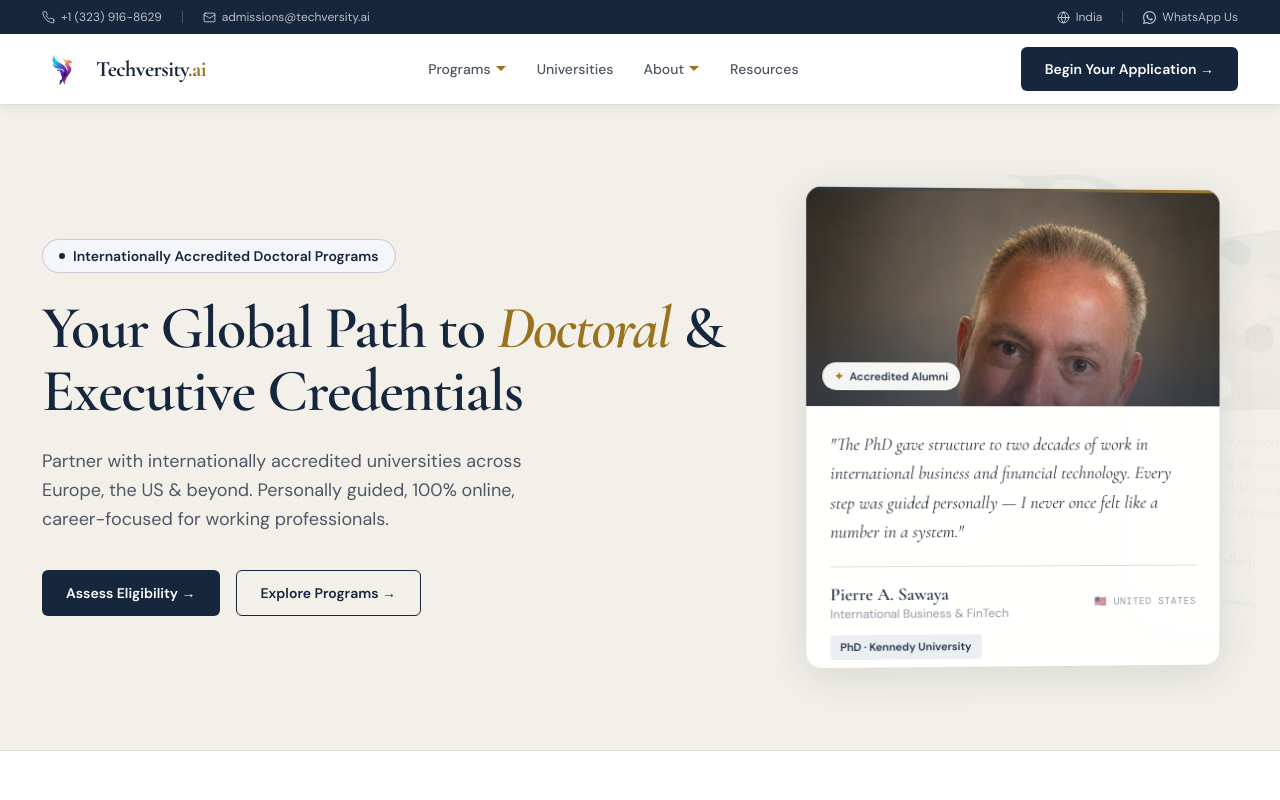
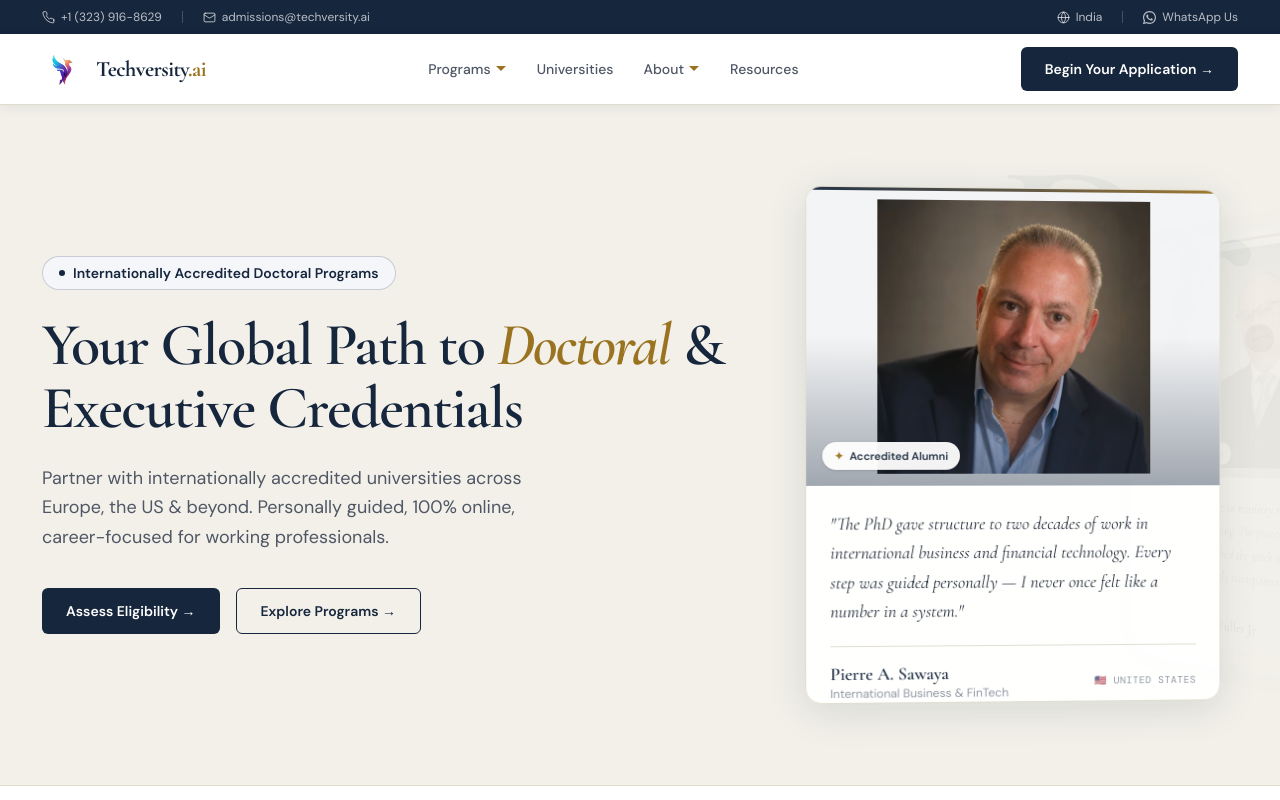
Before and after one commit to techversity/Techversity, a Next.js app: page / in a window 1280 px wide. Shown: the top 800 px of the page. Built offline with nearby package versions, Linux system fonts and the light colour scheme.

Commit message:
optimize image

```diff
--- a/src/components/ui/AlumniCard.js
+++ b/src/components/ui/AlumniCard.js
@@ -1,4 +1,5 @@
 "use client";
+
 import { useState, useEffect, useRef } from "react";
 import Image from "next/image";
 import { alumni } from "@/lib/alumni";
@@ -12,50 +13,74 @@
     const timer = setInterval(() => {
       const next = (curRef.current + 1) % alumni.length;
       curRef.current = next;
+
       const newId = uid.current++;
+
       setCards((prev) => [
         ...prev.map((c) => ({ ...c, cls: "alumni-exit" })),
         { id: newId, index: next, cls: "alumni-enter" },
       ]);
+
       setTimeout(() => {
         setCards((prev) => prev.filter((c) => c.id === newId));
       }, 1300);
     }, 3000);
+
     return () => clearInterval(timer);
   }, []);
 
   return (
-    <div className="relative h-[485px]" style={{ perspective: "1200px" }}>
+    <div
+      className="relative h-[520px]"
+      style={{ perspective: "1200px" }}
+    >
       {cards.map((c) => {
         const a = alumni[c.index];
+
         return (
           <div
             key={c.id}
             className={`absolute inset-0 bg-white border border-line rounded-2xl overflow-hidden shadow-[0_8px_40px_rgba(22,38,61,0.12)] ${c.cls}`}
           >
-            {/* top gradient bar */}
+            {/* Top Gradient */}
             <div className="absolute top-0 left-0 right-0 h-[3px] bg-gradient-to-r from-wine to-gold z-20"></div>
 
-            {/* photo */}
-            <div className="relative h-55 bg-wine">
-              <Image src={a.photo} alt={a.name} fill className="object-cover object-top" sizes="400px" />
-              <div className="absolute inset-0 bg-gradient-to-t from-wine/55 via-transparent to-transparent z-10"></div>
+            {/* Photo */}
+            <div className="relative h-[300px] bg-gray-100 overflow-hidden">
+              <Image
+                src={a.photo}
+                alt={a.name}
+                fill
+                sizes="400px"
+                priority
+                className="object-contain object-center p-3"
+              />
+
+              <div className="absolute inset-0 bg-gradient-to-t from-wine/40 via-transparent to-transparent z-10"></div>
+
               <span className="absolute bottom-4 left-4 bg-white/95 text-wine text-[11px] font-semibold px-3 py-1.5 rounded-full flex items-center gap-1.5 shadow z-20">
-                <span className="text-gold">✦</span> Accredited Alumni
+                <span className="text-gold">✦</span>
+                Accredited Alumni
               </span>
             </div>
 
-            {/* body */}
+            {/* Body */}
             <div className="p-5 lg:p-6">
-              <p className="font-display italic text-base lg:text-lg text-ink leading-relaxed mb-5 min-h-[80px] break-words line-clamp-4">
+              <p className="font-display italic text-base lg:text-lg text-ink leading-relaxed mb-5 min-h-[80px] line-clamp-4">
                 "{a.quote}"
               </p>
 
               <div className="flex items-center justify-between pt-4 border-t border-line">
                 <div className="min-w-0 pr-3">
-                  <div className="font-display font-semibold text-lg text-wine leading-tight truncate">{a.name}</div>
-                  <div className="text-xs text-mist leading-snug">{a.role}</div>
+                  <div className="font-display font-semibold text-lg text-wine leading-tight truncate">
+                    {a.name}
+                  </div>
+
+                  <div className="text-xs text-mist leading-snug">
+                    {a.role}
+                  </div>
                 </div>
+
                 <span className="text-[10px] font-mono text-mist uppercase tracking-wider whitespace-nowrap shrink-0">
                   {a.country}
                 </span>
```
